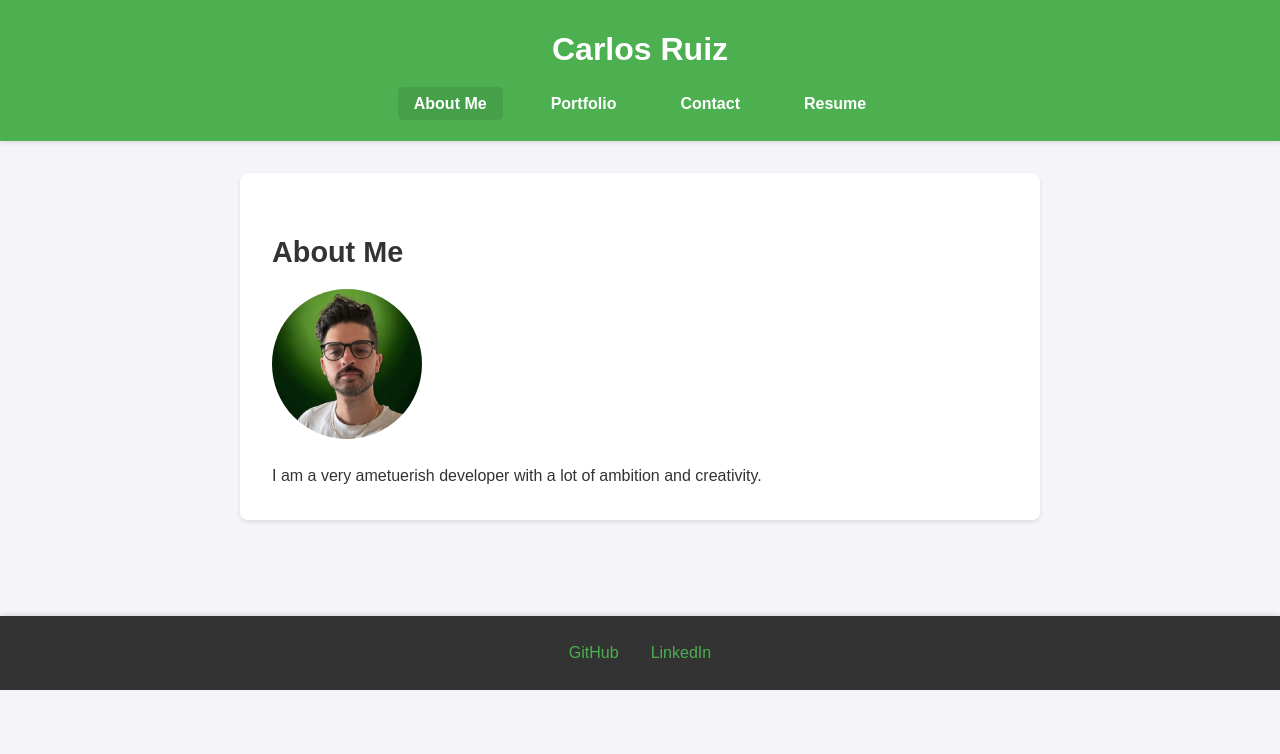
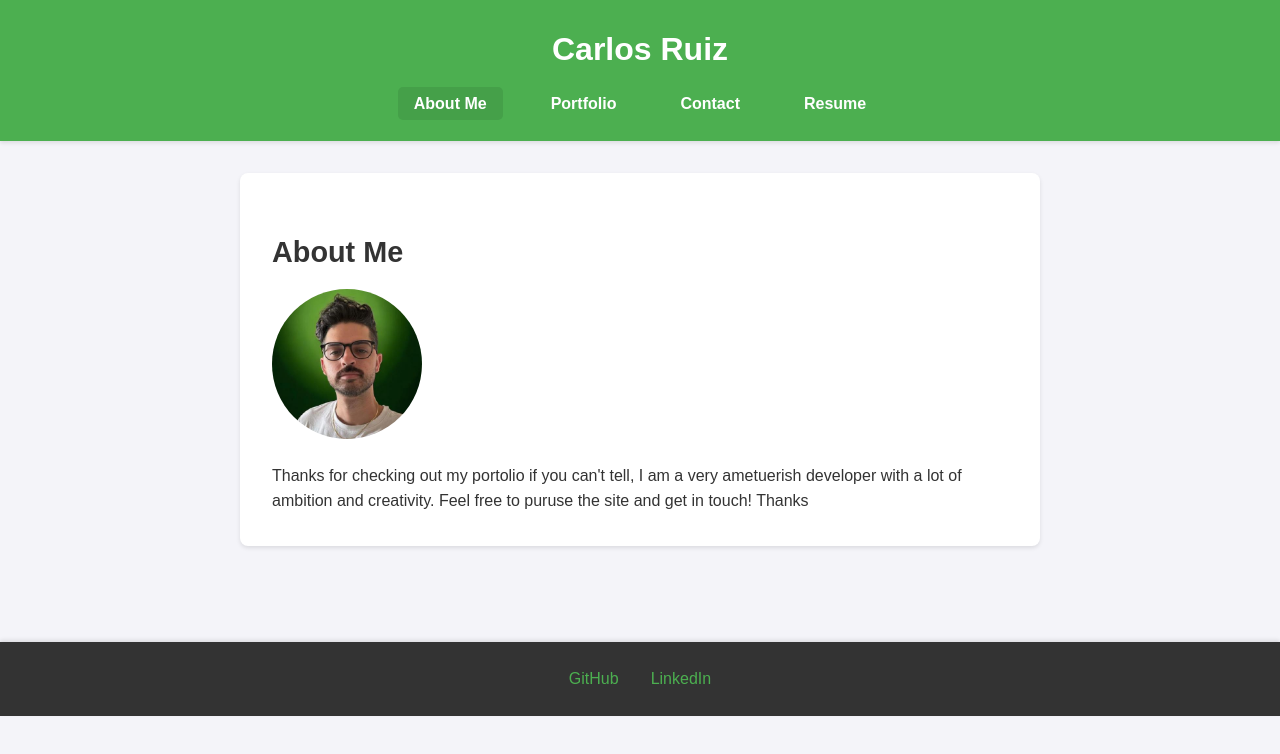
Before and after one commit to Carlospetsdogs/react-portfolio, a React (Vite) app: page / in a window 1280 px wide. Shown: the top 754 px of the page. Built offline with nearby package versions, Linux system fonts and the light colour scheme.

Commit message:
added more to about me

```diff
--- a/src/components/aboutme.jsx
+++ b/src/components/aboutme.jsx
@@ -9,7 +9,7 @@ const AboutMe = () => {
       <img src = {
         ProfilePic
       } alt="Developer" />
-      <p>I am a very ametuerish developer with a lot of ambition and creativity.</p>
+      <p>Thanks for checking out my portolio if you can't tell, I am a very ametuerish developer with a lot of ambition and creativity. Feel free to puruse the site and get in touch! Thanks</p>
     </section>
   );
 };
```
